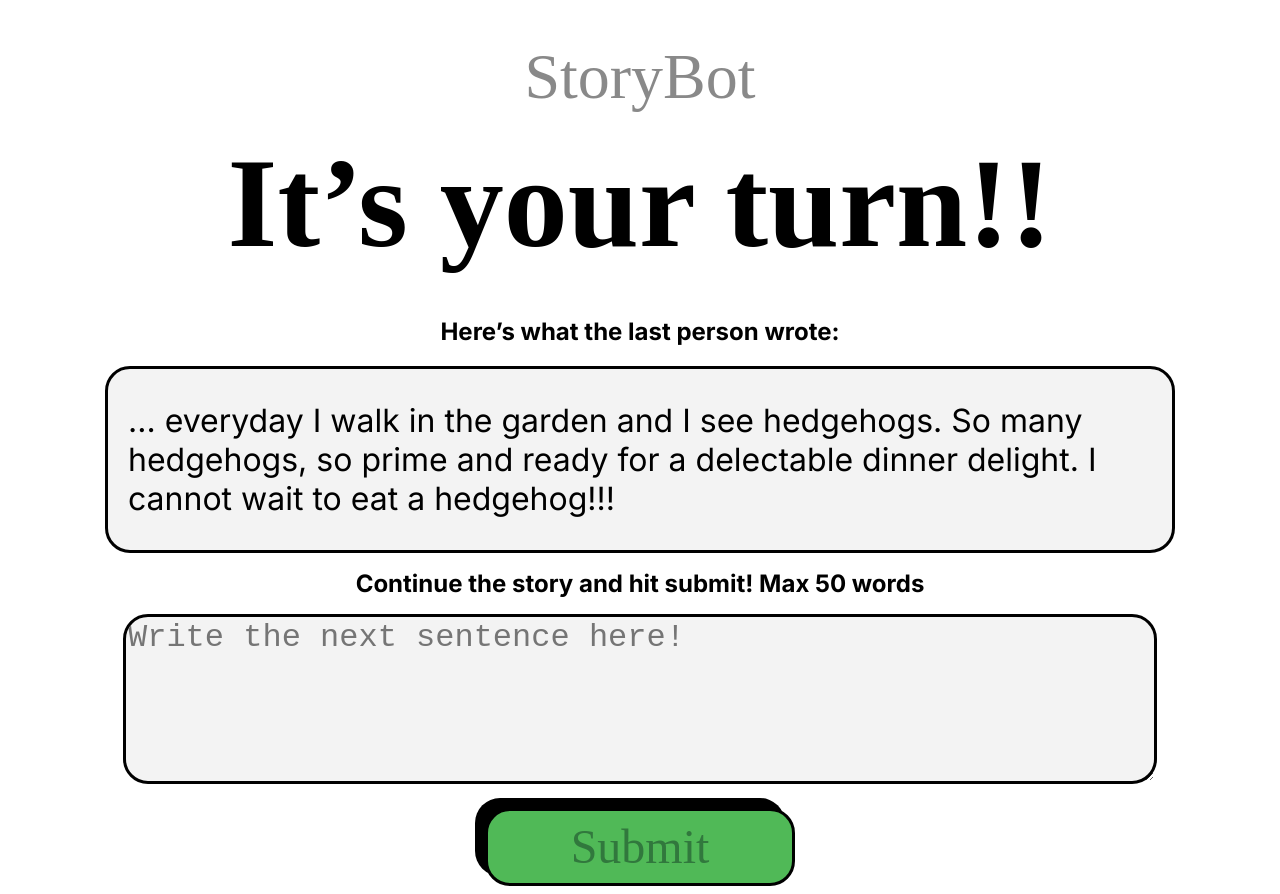
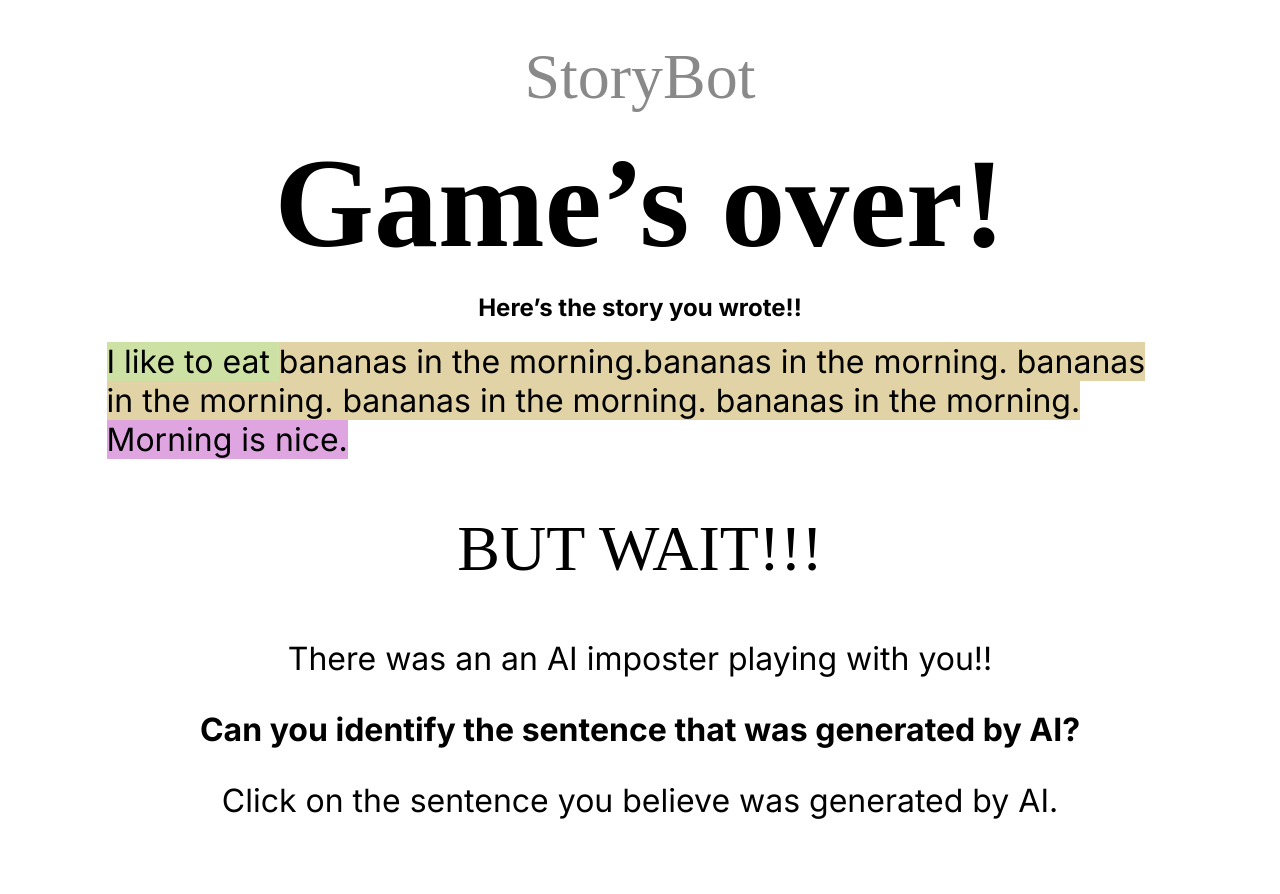
Before and after one commit to wwwkieran/storybot, a Gatsby site in the folder client/: page / in a window 1280 px wide. After the commit the page ends 852 px from the top, so only its background shows below. Built offline with nearby package versions, Linux system fonts and the light colour scheme; Gatsby itself is replaced by a stand-in of ours; a web font is replaced by a local one.

Commit message:
gameover page

```diff
--- a/client/package.json
+++ b/client/package.json
@@ -16,6 +16,7 @@
     "typecheck": "tsc --noEmit"
   },
   "dependencies": {
+    "classnames": "^2.5.1",
     "gatsby": "^5.13.7",
     "gatsby-plugin-sass": "^6.13.1",
     "react": "^18.2.0",
--- /dev/null
+++ b/client/src/components/gameover.tsx
@@ -0,0 +1,96 @@
+import { storyBotSmallHeader, bigText, subtitle, storyDiv, nameNumber, name, sentenceP, clickableP, wait, bigGreenActionButton, footerDiv, gameInstruction, footerDiv2 } from "./styles.module.scss"
+import React, {useState} from "react";
+import classNames from 'classnames';
+
+type ISubmissionMessage = {
+    content: string
+    name: string
+}
+
+type GameoverProps = {
+    messages: ISubmissionMessage[]
+    playAgainFn: () => void
+}
+
+const colors = [
+    '#CDE1A5',
+    '#E1D3A5',
+    '#DEA5E1',
+    '#A5C2E1',
+    '#E1CBA5',
+    '#A5E1D6',
+]
+
+const returnHeader = (gameStatus: string) => {
+    if (gameStatus === 'win') {
+        return <h2 className={bigText} style={{color: '#7CBE66', marginTop: '2vh', marginBottom: '2vh'}}>You win!!!</h2>
+    }
+    if (gameStatus === 'lose') {
+        return <h2 className={bigText} style={{color: '#A64848', marginTop: '2vh', marginBottom: '2vh'}}>You lose!!!</h2>
+    }
+    return <h2 className={bigText} style={{marginTop: '2vh', marginBottom: '2vh'}}>Game’s over!</h2>
+}
+
+const returnFooter = (gameStatus: string, messages: ISubmissionMessage[], playAgainfn: () => void) => {
+    if (gameStatus === "unresolved") {
+        return <div className={footerDiv}>
+            <h2 className={wait}>BUT WAIT!!!</h2>
+            <h3 className={gameInstruction}>There was an an AI imposter playing with you!!</h3>
+            <h3 className={gameInstruction}><b>Can you identify the sentence that was generated by AI?</b></h3>
+            <h3 className={gameInstruction}>Click on the sentence you believe was generated by AI.</h3>
+        </div>
+    }
+
+    return <div className={footerDiv2}>
+        <div>
+            {messages.map((v, i) => {
+                return (<tr>
+                    <td className={nameNumber}>{i}</td>
+                    <td className={name} style={{backgroundColor: colors[i]}}>{v.name}</td>
+                </tr>)
+            })}
+        </div>
+        <div style={{width: "600px"}}>
+            {gameStatus === "win" && (<h3 className={gameInstruction}>Since you won, you get a cookie. </h3>)}
+            {gameStatus === "lose" &&
+                (<h3 className={gameInstruction}>Since you lost, one of your friends will lose their job. Your friends are
+                    indistinguishable from AI, so corporate says they must be replaced by robots.</h3>)}
+            <button className={bigGreenActionButton} style={{marginTop: "2px"}}>Play again?</button>
+        </div>
+
+
+    </div>
+
+}
+
+const Gameover: React.FC<GameoverProps> = (props) => {
+    const [clickable, setClickable] = useState(true)
+    const [gameStatus, setGameStatus] = useState("unresolved")
+
+    const clicked = (idx: number) => {
+        if (clickable) {
+            setClickable(false)
+            if (props.messages[idx].name === "AI") {
+                setGameStatus("win")
+            } else {
+                setGameStatus("lose")
+            }
+        }
+    }
+
+    return (
+        <div>
+            <h1 className={storyBotSmallHeader}>StoryBot</h1>
+            {returnHeader(gameStatus)}
+            <h2 className={subtitle}><b>Here’s the story you wrote!!</b></h2>
+            <div className={storyDiv}>
+                {props.messages.map((v, i) => {
+                    return (<p className={classNames(sentenceP, { [clickableP]: clickable })} style={{backgroundColor: colors[i]}} onClick={() => clicked(i)}> {v.content} </p>)
+                })}
+            </div>
+            {returnFooter(gameStatus, props.messages, props.playAgainFn)}
+        </div>
+    )
+}
+
+export default Gameover
--- a/client/src/components/styles.module.scss
+++ b/client/src/components/styles.module.scss
@@ -138,3 +138,69 @@
   font-weight: 400;
   line-height: normal;
 }
+
+.storyDiv {
+  width: 1067px;
+  margin-right: auto;
+  margin-left: auto;
+}
+
+.sentenceP {
+  display: inline;
+  color: #000;
+  font-family: Inter;
+  font-size: 32px;
+  font-style: normal;
+  font-weight: 400;
+  line-height: normal;
+
+}
+
+.clickableP {
+  cursor: pointer;
+  &:hover {
+    box-shadow: 0 0 15px rgba(0, 0, 0, 0.3);
+  }
+  &:active {
+    box-shadow: 0 0 30px rgba(0, 0, 0, 0.5);
+  }
+}
+
+.wait {
+  //transform: rotate(-14.537deg);
+  color: #000;
+  font-family: "Irish Grover";
+  font-size: 64px;
+  font-style: normal;
+  font-weight: 400;
+  line-height: normal;
+  text-align: center;
+}
+
+.gameInstruction {
+  color: #000;
+  text-align: center;
+  font-family: Inter;
+  font-size: 32px;
+  font-style: normal;
+  font-weight: 400;
+  line-height: normal;
+}
+
+.footerDiv {
+  margin-top: 2vh;
+
+  width: 1067px;
+  margin-left: auto;
+  margin-right: auto;
+}
+.footerDiv2 {
+  display: flex;
+  width: 1067px;
+  margin-top: 2vh;
+  margin-left: auto;
+  margin-right: auto;
+  gap: 20px;
+  justify-content: space-between;
+  padding: 50px;
+}
--- a/client/src/pages/index.tsx
+++ b/client/src/pages/index.tsx
@@ -4,12 +4,24 @@ import Welcome from "../components/welcome";
 import Lobby from "../components/lobby";
 import Awaiting from "../components/awaiting";
 import Turn from "../components/turn";
+import Gameover from "../components/gameover";
 
 const IndexPage: React.FC<PageProps> = () => {
   return (
-   <Turn emitSubmission={() => {}} prevSubmission={"... everyday I walk in the garden and I see hedgehogs. So many \n" +
-       "hedgehogs, so prime and ready for a delectable dinner delight. I \n" +
-       "cannot wait to eat a hedgehog!!! "}/>
+   <Gameover messages={[
+       {
+           content: "I like to eat",
+           name: "Kieran"
+       },
+       {
+           content: "bananas in the morning.bananas in the morning. bananas in the morning. bananas in the morning. bananas in the morning.  ",
+           name: "AI"
+       },
+       {
+           content: "Morning is nice.",
+           name: "John"
+       },
+   ]} playAgainFn={() => {}}/>
   )
 }
 
```
Also changed, not shown: 1 other file.
